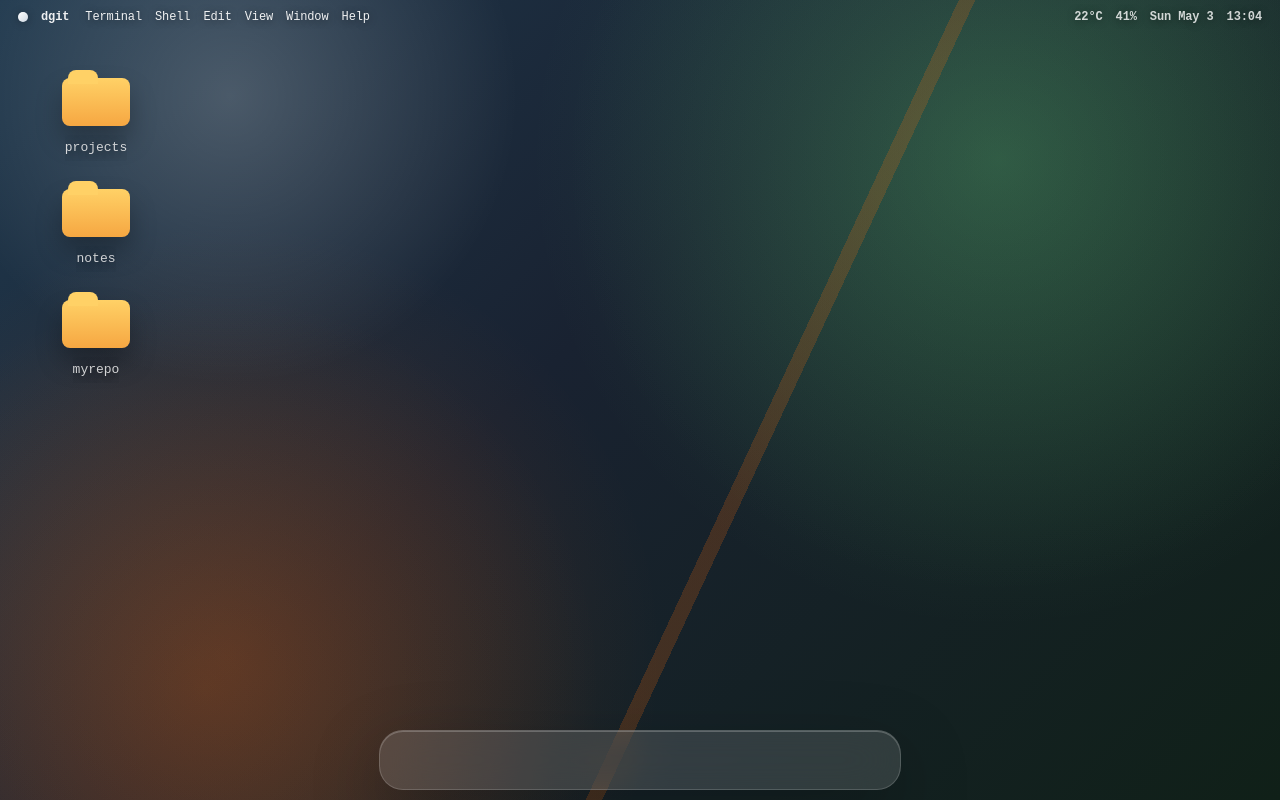
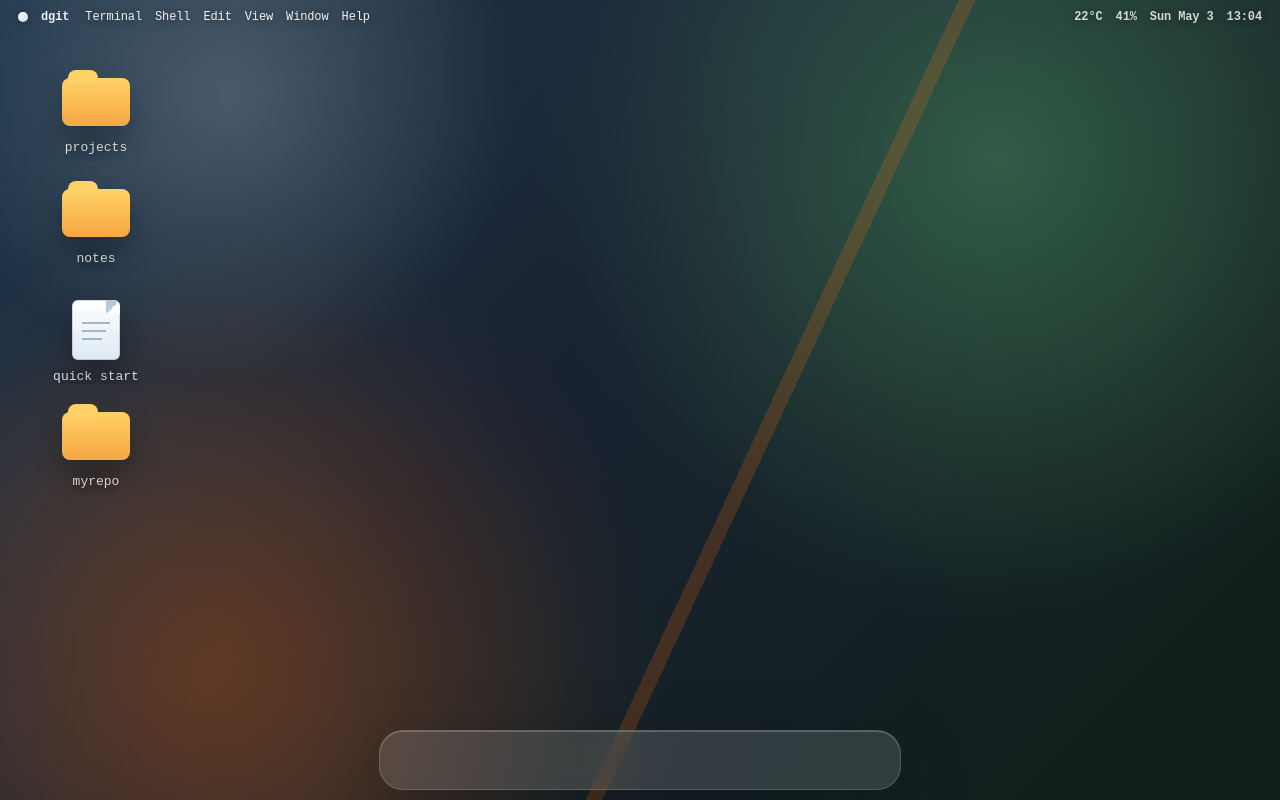
Before and after one commit to zkfriendly/dgit, a React (Vite) app in the folder web/: page / in a window 1280 px wide. Built offline with nearby package versions, Linux system fonts and the light colour scheme.

Commit message:
add quick start text fild | drag and moving windows

```diff
--- a/web/src/App.css
+++ b/web/src/App.css
@@ -109,7 +109,8 @@
   width: 104px;
 }
 
-.folder-icon {
+.folder-icon,
+.desktop-file-icon {
   display: grid;
   justify-items: center;
   gap: 9px;
@@ -117,6 +118,19 @@
   font-family: var(--mono);
   font-size: 13px;
   text-shadow: 0 2px 12px rgba(0, 0, 0, 0.55);
+}
+
+.desktop-file-icon {
+  padding: 0;
+  border: 0;
+  background: transparent;
+  cursor: default;
+}
+
+.desktop-file-icon:focus-visible {
+  outline: 2px solid rgba(255, 255, 255, 0.72);
+  outline-offset: 6px;
+  border-radius: 10px;
 }
 
 .folder-icon span {
@@ -140,7 +154,45 @@
   background: #ffd166;
 }
 
-.folder-icon p {
+.desktop-file-icon span {
+  position: relative;
+  display: block;
+  width: 48px;
+  height: 60px;
+  border-radius: 6px;
+  background: linear-gradient(180deg, #ffffff, #dce9f3);
+  box-shadow:
+    inset 0 0 0 1px rgba(14, 27, 38, 0.16),
+    0 14px 26px rgba(0, 0, 0, 0.26);
+}
+
+.desktop-file-icon span::before {
+  position: absolute;
+  top: 0;
+  right: 0;
+  width: 14px;
+  height: 14px;
+  content: '';
+  border-radius: 0 6px 0 4px;
+  background: linear-gradient(135deg, #b8cada 50%, rgba(255, 255, 255, 0.8) 50%);
+}
+
+.desktop-file-icon span::after {
+  position: absolute;
+  top: 22px;
+  left: 10px;
+  width: 28px;
+  height: 18px;
+  content: '';
+  background:
+    linear-gradient(#8fa2b3, #8fa2b3) 0 0 / 28px 2px no-repeat,
+    linear-gradient(#8fa2b3, #8fa2b3) 0 8px / 24px 2px no-repeat,
+    linear-gradient(#8fa2b3, #8fa2b3) 0 16px / 20px 2px no-repeat;
+  opacity: 0.75;
+}
+
+.folder-icon p,
+.desktop-file-icon p {
   max-width: 96px;
   overflow: hidden;
   text-overflow: ellipsis;
@@ -173,6 +225,95 @@
   box-shadow: 0 30px 100px rgba(0, 0, 0, 0.46);
   animation: terminal-open 720ms cubic-bezier(0.16, 1, 0.3, 1) both;
   backdrop-filter: blur(22px);
+}
+
+.demo-terminal.is-dragged {
+  animation: none;
+  transform: none;
+}
+
+.quick-start-window {
+  position: absolute;
+  top: clamp(92px, 14vw, 150px);
+  right: clamp(24px, 8vw, 110px);
+  z-index: 3;
+  width: min(480px, calc(100% - 48px));
+  overflow: hidden;
+  border: 1px solid rgba(255, 255, 255, 0.28);
+  border-radius: 18px;
+  background: rgba(242, 247, 250, 0.9);
+  box-shadow: 0 28px 90px rgba(0, 0, 0, 0.32);
+  animation: quick-start-open 220ms ease-out both;
+  backdrop-filter: blur(24px) saturate(130%);
+}
+
+.quick-start-window.is-dragged {
+  animation: none;
+}
+
+.window-drag-handle {
+  cursor: grab;
+  touch-action: none;
+  user-select: none;
+}
+
+.window-drag-handle:active {
+  cursor: grabbing;
+}
+
+.quick-start-titlebar {
+  display: grid;
+  grid-template-columns: 72px 1fr 72px;
+  align-items: center;
+  min-height: 42px;
+  padding: 0 14px;
+  color: rgba(19, 31, 42, 0.72);
+  border-bottom: 1px solid rgba(20, 36, 50, 0.12);
+  background: rgba(226, 235, 242, 0.78);
+  font-family: var(--mono);
+  font-size: 12px;
+}
+
+.quick-start-titlebar strong {
+  justify-self: center;
+  font-weight: 700;
+}
+
+.window-controls {
+  display: flex;
+  gap: 8px;
+}
+
+.window-controls button,
+.window-controls span {
+  width: 12px;
+  height: 12px;
+  padding: 0;
+  border: 0;
+  border-radius: 999px;
+}
+
+.window-controls button {
+  background: #ff5f57;
+}
+
+.window-controls span:nth-child(2) {
+  background: #febc2e;
+}
+
+.window-controls span:nth-child(3) {
+  background: #28c840;
+}
+
+.quick-start-window pre {
+  margin: 0;
+  padding: 22px 24px 26px;
+  overflow: auto;
+  color: #14212c;
+  font-family: var(--mono);
+  font-size: 13px;
+  line-height: 1.6;
+  white-space: pre-wrap;
 }
 
 .terminal-header {
@@ -300,7 +441,7 @@
   }
 
   .desktop-folders {
-    grid-template-columns: repeat(3, 86px);
+    grid-template-columns: repeat(4, 76px);
     width: auto;
   }
 
@@ -319,6 +460,13 @@
     padding: 18px;
     font-size: 12px;
   }
+
+  .quick-start-window {
+    top: 118px;
+    right: 18px;
+    left: 18px;
+    width: auto;
+  }
 }
 
 @keyframes terminal-open {
@@ -336,6 +484,18 @@
 @keyframes cursor-blink {
   50% {
     opacity: 0;
+  }
+}
+
+@keyframes quick-start-open {
+  from {
+    opacity: 0;
+    transform: translateY(8px) scale(0.98);
+  }
+
+  to {
+    opacity: 1;
+    transform: translateY(0) scale(1);
   }
 }
 
--- a/web/src/App.tsx
+++ b/web/src/App.tsx
@@ -1,4 +1,4 @@
-import { useEffect, useRef, useState } from 'react'
+import { type PointerEvent as ReactPointerEvent, useEffect, useRef, useState } from 'react'
 import './App.css'
 
 type DemoStep = {
@@ -18,6 +18,13 @@ type TerminalLine =
       kind: 'output'
       text: string
     }
+
+type DesktopWindow = 'terminal' | 'quickStart'
+
+type Point = {
+  x: number
+  y: number
+}
 
 const demoSteps: DemoStep[] = [
   {
@@ -108,6 +115,11 @@ function TerminalPrompt({
 
 function App() {
   const reduceMotion = prefersReducedMotion()
+  const [isQuickStartOpen, setIsQuickStartOpen] = useState(false)
+  const [activeWindow, setActiveWindow] = useState<DesktopWindow>('terminal')
+  const [windowPositions, setWindowPositions] = useState<Partial<Record<DesktopWindow, Point>>>(
+    {},
+  )
   const [commandIndex, setCommandIndex] = useState(
     reduceMotion ? demoSteps.length : 0,
   )
@@ -116,11 +128,85 @@ function App() {
     reduceMotion ? fullDemoLines : [],
   )
   const [showRepoFolder, setShowRepoFolder] = useState(reduceMotion)
+  const desktopStageRef = useRef<HTMLDivElement>(null)
   const terminalBodyRef = useRef<HTMLDivElement>(null)
+  const dragRef = useRef<{
+    id: DesktopWindow
+    offsetX: number
+    offsetY: number
+    width: number
+    height: number
+  } | null>(null)
 
   const activeStep = demoSteps[commandIndex]
   const activeCommand = activeStep?.command ?? ''
   const typedCommand = activeCommand.slice(0, characterIndex)
+
+  const openQuickStart = () => {
+    setIsQuickStartOpen(true)
+    setActiveWindow('quickStart')
+  }
+
+  const startDrag = (id: DesktopWindow, event: ReactPointerEvent<HTMLElement>) => {
+    if (event.button !== 0) {
+      return
+    }
+
+    const stage = desktopStageRef.current
+    if (!stage) {
+      return
+    }
+
+    const windowElement = event.currentTarget.closest<HTMLElement>('[data-window]')
+    if (!windowElement) {
+      return
+    }
+
+    const stageRect = stage.getBoundingClientRect()
+    const windowRect = windowElement.getBoundingClientRect()
+
+    setActiveWindow(id)
+    dragRef.current = {
+      id,
+      offsetX: event.clientX - windowRect.left,
+      offsetY: event.clientY - windowRect.top,
+      width: windowRect.width,
+      height: windowRect.height,
+    }
+
+    setWindowPositions((positions) => ({
+      ...positions,
+      [id]: {
+        x: windowRect.left - stageRect.left,
+        y: windowRect.top - stageRect.top,
+      },
+    }))
+
+    event.currentTarget.setPointerCapture(event.pointerId)
+  }
+
+  const dragWindow = (event: ReactPointerEvent<HTMLElement>) => {
+    const drag = dragRef.current
+    const stage = desktopStageRef.current
+    if (!drag || !stage) {
+      return
+    }
+
+    const stageRect = stage.getBoundingClientRect()
+    const maxX = Math.max(0, stageRect.width - drag.width)
+    const maxY = Math.max(0, stageRect.height - drag.height)
+    const x = Math.min(Math.max(0, event.clientX - stageRect.left - drag.offsetX), maxX)
+    const y = Math.min(Math.max(0, event.clientY - stageRect.top - drag.offsetY), maxY)
+
+    setWindowPositions((positions) => ({
+      ...positions,
+      [drag.id]: { x, y },
+    }))
+  }
+
+  const stopDrag = () => {
+    dragRef.current = null
+  }
 
   useEffect(() => {
     if (commandIndex >= demoSteps.length) {
@@ -200,7 +286,11 @@ function App() {
           </div>
         </div>
 
-        <div className="desktop-stage" aria-label="Animated dgit desktop demo">
+        <div
+          className="desktop-stage"
+          aria-label="Animated dgit desktop demo"
+          ref={desktopStageRef}
+        >
           <div className="desktop-folders">
             <div className="folder-icon">
               <span />
@@ -210,14 +300,113 @@ function App() {
               <span />
               <p>notes</p>
             </div>
+            <button
+              className="desktop-file-icon"
+              onDoubleClick={openQuickStart}
+              onKeyDown={(event) => {
+                if (event.key === 'Enter') {
+                  openQuickStart()
+                }
+              }}
+              type="button"
+            >
+              <span />
+              <p>quick start</p>
+            </button>
             <div className={`folder-icon repo-folder ${showRepoFolder ? 'visible' : ''}`}>
               <span />
               <p>myrepo</p>
             </div>
           </div>
 
-          <div className="demo-terminal" aria-label="Terminal demo">
-            <div className="terminal-header">
+          {isQuickStartOpen && (
+            <article
+              className={`quick-start-window ${
+                windowPositions.quickStart ? 'is-dragged' : ''
+              }`}
+              aria-label="quick start text file"
+              data-window
+              style={{
+                ...(windowPositions.quickStart
+                  ? {
+                      left: windowPositions.quickStart.x,
+                      right: 'auto',
+                      top: windowPositions.quickStart.y,
+                    }
+                  : {}),
+                zIndex: activeWindow === 'quickStart' ? 5 : 3,
+              }}
+            >
+              <div
+                className="quick-start-titlebar window-drag-handle"
+                onPointerDown={(event) => startDrag('quickStart', event)}
+                onPointerMove={dragWindow}
+                onPointerUp={stopDrag}
+                onPointerCancel={stopDrag}
+              >
+                <div className="window-controls">
+                  <button
+                    aria-label="Close quick start"
+                    onClick={() => setIsQuickStartOpen(false)}
+                    onPointerDown={(event) => event.stopPropagation()}
+                    type="button"
+                  />
+                  <span />
+                  <span />
+                </div>
+                <strong>quick start.txt</strong>
+              </div>
+              <pre>{`dgit quick start
+
+1. Install Docker
+   https://docs.docker.com/get-docker/
+
+2. Run the published image
+   docker run --rm \\
+     -p 8090:8090 \\
+     -v dgit-data:/data \\
+     -e PRIVATE_KEY="$PRIVATE_KEY" \\
+     zkfr/dgit:latest
+
+3. Or build locally
+   docker build -t dgit .
+   docker run --rm \\
+     -p 8090:8090 \\
+     -v dgit-data:/data \\
+     -e PRIVATE_KEY="$PRIVATE_KEY" \\
+     dgit
+
+4. Push a repo
+   git remote add origin http://127.0.0.1:8090/myrepo@git.eth
+   git push origin HEAD:master
+
+5. Clone it later
+   git clone http://127.0.0.1:8090/myrepo@git.eth
+`}</pre>
+            </article>
+          )}
+
+          <div
+            className={`demo-terminal ${windowPositions.terminal ? 'is-dragged' : ''}`}
+            aria-label="Terminal demo"
+            data-window
+            style={{
+              ...(windowPositions.terminal
+                ? {
+                    left: windowPositions.terminal.x,
+                    top: windowPositions.terminal.y,
+                  }
+                : {}),
+              zIndex: activeWindow === 'terminal' ? 5 : 2,
+            }}
+          >
+            <div
+              className="terminal-header window-drag-handle"
+              onPointerDown={(event) => startDrag('terminal', event)}
+              onPointerMove={dragWindow}
+              onPointerUp={stopDrag}
+              onPointerCancel={stopDrag}
+            >
               <span />
               <span />
               <span />
```
